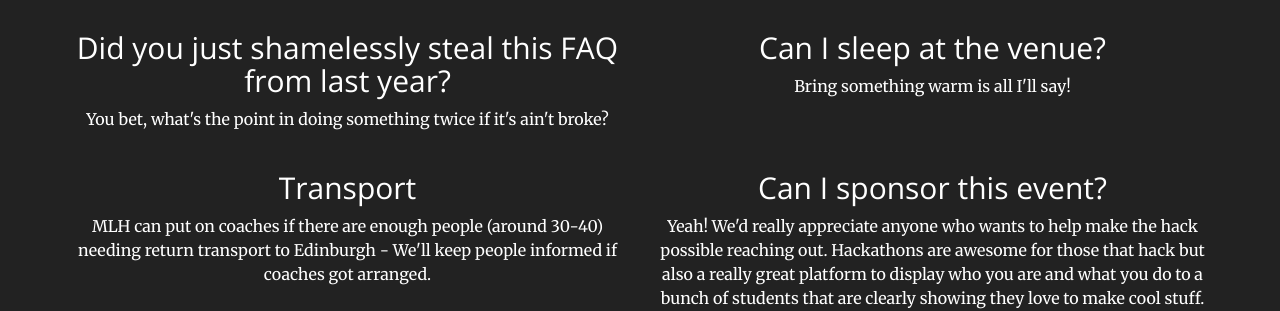
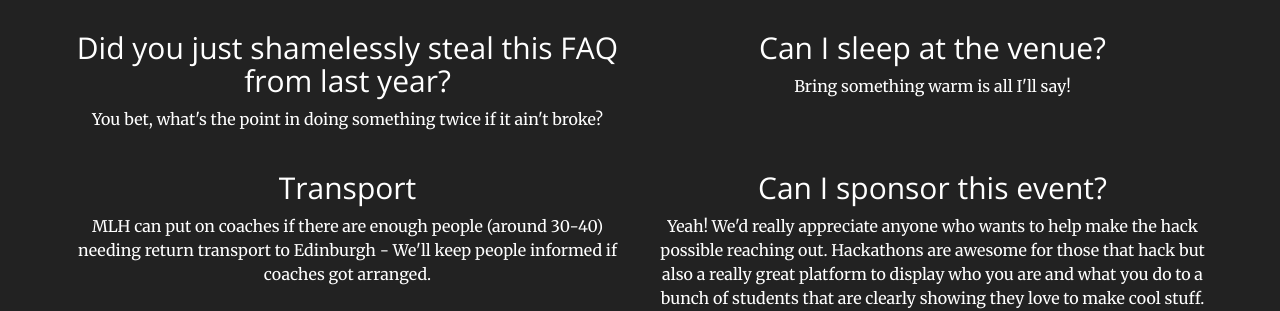
Before and after one commit to compsoc-edinburgh/htb16-site, a Jekyll site: the page built from index.html, in a window 1280 px wide and 900 px high, scrolled down 5234 px. Shown: the part 151-462 px from the top of the window. Built offline with Jekyll 4.4.1, drawn with Linux system fonts in a browser that asks for light colours.

```diff
--- a/_includes/aside.html
+++ b/_includes/aside.html
@@ -102,7 +102,7 @@
                 <div class="row">
                   <div class="col-sm-6">
                 <h2>Did you just shamelessly steal this FAQ from last year?</h2>
-                <p>You bet, what's the point in doing something twice if it's ain't broke?</p>
+                <p>You bet, what's the point in doing something twice if it ain't broke?</p>
                   </div>
                   <div class="col-sm-6">
                 <h2>Can I sleep at the venue?</h2>
```
